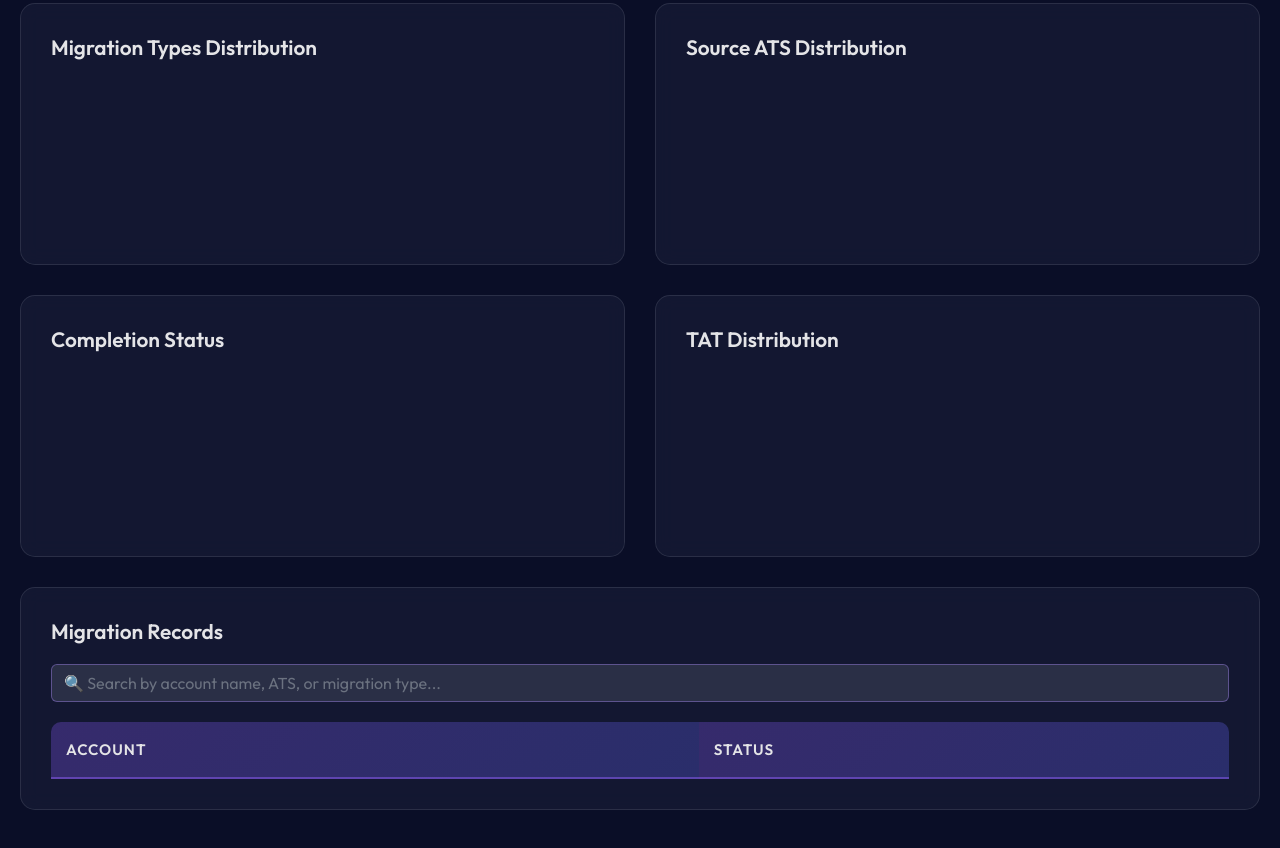
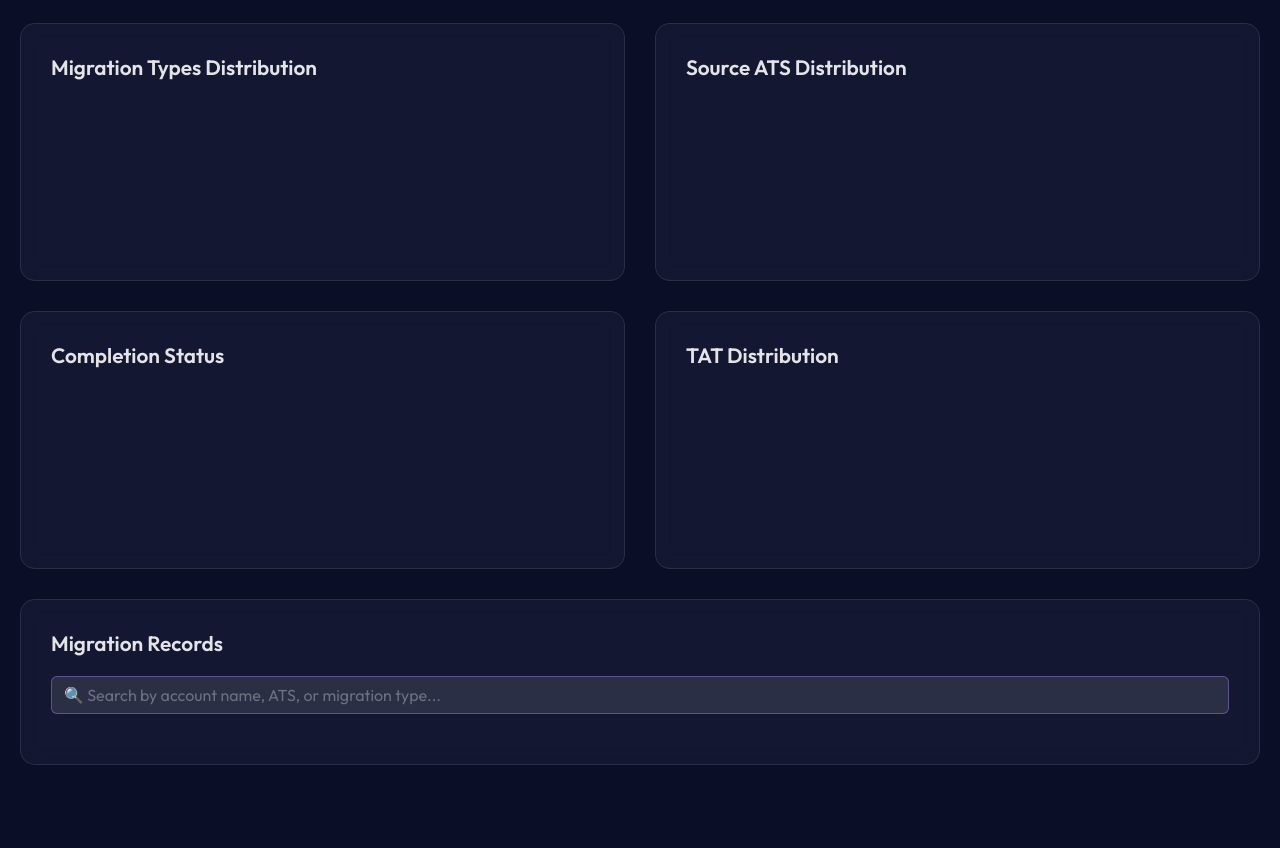
Before and after one commit to RajJaiswal-CTRL/app-dashboard, a plain HTML site: page index.html in a window 1280 px wide. Shown: the part 368-1216 px from the top of the page. After the commit the page ends 1183 px from the top, so only its background shows below. Drawn offline with nearby package versions, Linux system fonts and the light colour scheme.

Commit message:
Update index.html

````diff
--- a/index.html
+++ b/index.html
@@ -1,3 +1,4 @@
+```html
 <!DOCTYPE html>
 <html lang="en">
 <head>
@@ -718,7 +719,4 @@
             <input type="text" id="searchBox" class="search-box" placeholder="🔍 Search by account name, ATS, or migration type...">
             <div class="scroll-container">
                 <table id="dataTable">
-                    <thead>
-                        <tr>
-                            <th>Account</th>
-                            <th>Status</th>
+                    <the
````
